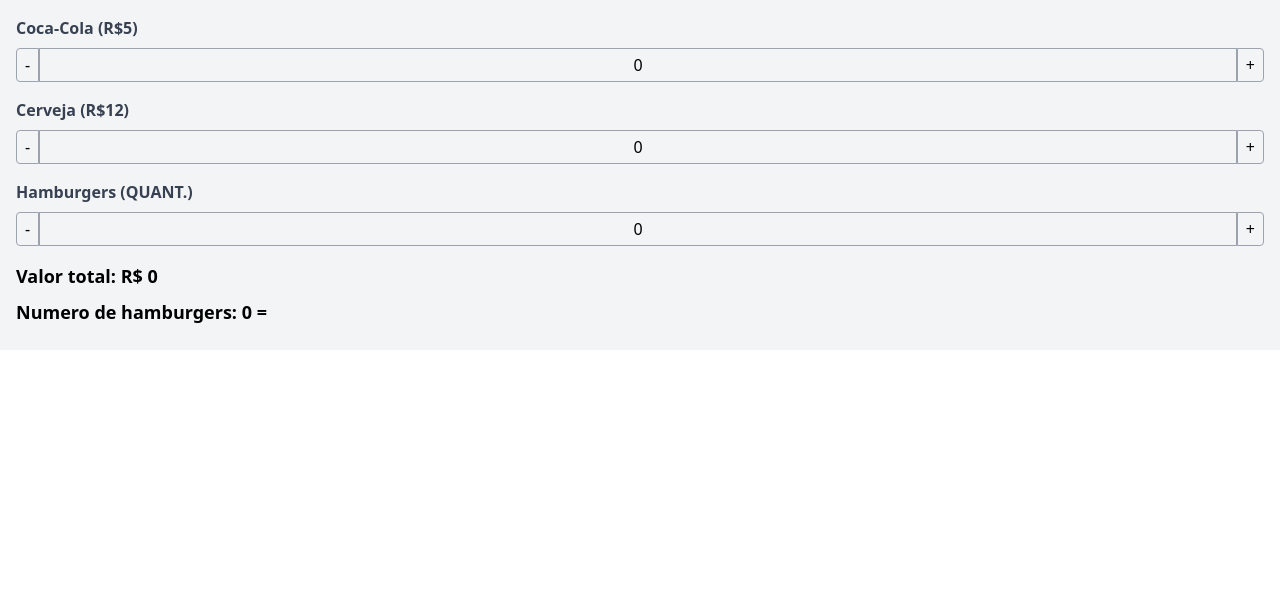
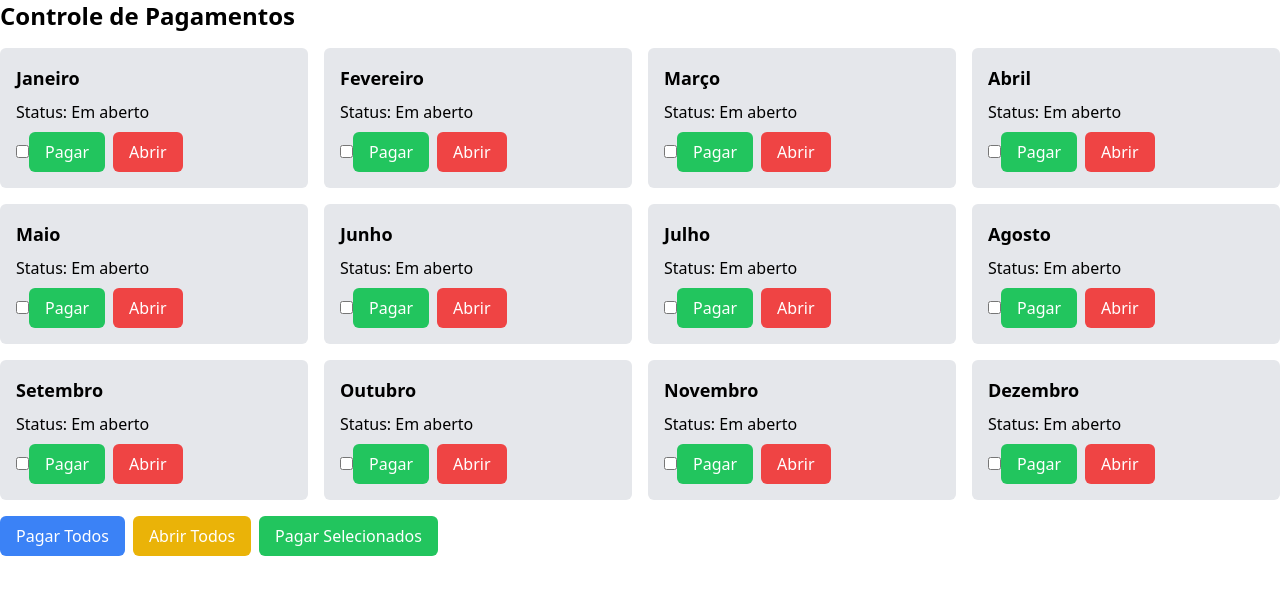
Before and after one commit to gustavorteuber/cj49-system, a Vue app: page / in a window 1280 px wide. Shown: the top 594 px of the page. Built offline with nearby package versions, Linux system fonts and the light colour scheme.

Commit message:
component-tesouraria

```diff
--- a/firestore.indexes.json
+++ /dev/null
@@ -1,4 +0,0 @@
-{
-  "indexes": [],
-  "fieldOverrides": []
-}
--- a/package.json
+++ b/package.json
@@ -9,6 +9,7 @@
     "preview": "vite preview"
   },
   "dependencies": {
+    "axios": "^1.3.3",
     "firebase": "^9.17.1",
     "geocoder": "^0.2.3",
     "leaflet": "^1.9.3",
--- a/src/App.vue
+++ b/src/App.vue
@@ -5,7 +5,7 @@
 </template>
 
 <script>
-import MeuCaixaEletronico from "./components/eletronicmoney.vue";
+import MeuCaixaEletronico from "./components/pagamentos.vue";
 
 export default {
   components: {
--- a/src/components/eletronicmoney.vue
+++ b/src/components/eletronicmoney.vue
@@ -66,8 +66,30 @@
 
     <div class="text-lg font-bold mb-2">Valor total: R$ {{ total }}</div>
     <div class="text-lg font-bold mb-2">
-      Numero de hamburgers: {{ hamburgers }} =
+      Numero de hamburgers no evento: {{ hamburgers }}
     </div>
+    <div class="mb-4">
+      <div class="flex items-center">
+        <button
+          class="px-2 py-1 border border-gray-400 rounded-l"
+          @click="decreasePre"
+        >
+          -
+        </button>
+        <div class="px-2 py-1 border border-gray-400 flex-1 text-center">
+          {{ pre }}
+        </div>
+        <button
+          class="px-2 py-1 border border-gray-400 rounded-r"
+          @click="increasePre"
+        >
+          +
+        </button>
+      </div>
+    </div>
+    <label class="block text-gray-900 font-bold mb-2">
+      {{ pre }} Hamburgers (VENDIDOS) equivalente a R$: {{ totalv }}
+    </label>
   </div>
 </template>
 
@@ -78,6 +100,7 @@
       cocaCola: 0,
       beer: 0,
       hamburgers: 0,
+      pre: 0,
     };
   },
   computed: {
@@ -86,6 +109,12 @@
     },
     hamburgers() {
       return this.hamburgers;
+    },
+    pre() {
+      return this.pre;
+    },
+    totalv() {
+      return this.pre * 30;
     },
   },
   methods: {
@@ -113,6 +142,14 @@
         this.beer--;
       }
     },
+    increasePre() {
+      this.pre++;
+    },
+    decreasePre() {
+      if (this.pre > 0) {
+        this.pre--;
+      }
+    },
   },
 };
 </script>
--- /dev/null
+++ b/src/components/pagamentos.vue
@@ -0,0 +1,93 @@
+<template>
+  <div class="container mx-auto">
+    <h1 class="text-2xl font-bold mb-4">Controle de Pagamentos</h1>
+    <div class="grid grid-cols-4 gap-4">
+      <div
+        v-for="(status, index) in pagamentos"
+        :key="index"
+        class="bg-gray-200 p-4 rounded-md"
+      >
+        <h2 class="text-lg font-bold mb-2">{{ meses[index] }}</h2>
+        <p class="mb-2">Status: {{ status }}</p>
+        <input type="checkbox" :value="index" v-model="selecionados" />
+        <button
+          class="bg-green-500 text-white px-4 py-2 rounded-md mr-2"
+          @click="pagar(index)"
+        >
+          Pagar
+        </button>
+        <button
+          class="bg-red-500 text-white px-4 py-2 rounded-md"
+          @click="abrir(index)"
+        >
+          Abrir
+        </button>
+      </div>
+    </div>
+    <div class="mt-4">
+      <button
+        class="bg-blue-500 text-white px-4 py-2 rounded-md mr-2"
+        @click="pagarTodos"
+      >
+        Pagar Todos
+      </button>
+      <button
+        class="bg-yellow-500 text-white px-4 py-2 rounded-md mr-2"
+        @click="abrirTodos"
+      >
+        Abrir Todos
+      </button>
+      <button
+        class="bg-green-500 text-white px-4 py-2 rounded-md"
+        @click="pagarSelecionados"
+      >
+        Pagar Selecionados
+      </button>
+    </div>
+  </div>
+</template>
+
+<script>
+export default {
+  data() {
+    return {
+      meses: [
+        "Janeiro",
+        "Fevereiro",
+        "Março",
+        "Abril",
+        "Maio",
+        "Junho",
+        "Julho",
+        "Agosto",
+        "Setembro",
+        "Outubro",
+        "Novembro",
+        "Dezembro",
+      ],
+      pagamentos: Array(12).fill("Em aberto"),
+      selecionados: [],
+    };
+  },
+  methods: {
+    pagar(index) {
+      this.pagamentos[index] = "Pago";
+    },
+    abrir(index) {
+      this.pagamentos[index] = "Em aberto";
+    },
+    pagarTodos() {
+      this.pagamentos = Array(12).fill("Pago");
+    },
+    abrirTodos() {
+      this.pagamentos = Array(12).fill("Em aberto");
+    },
+    pagarSelecionados() {
+      for (let index of this.selecionados) {
+        this.pagamentos[index] = "Pago";
+      }
+      this.selecionados = [];
+    },
+  },
+};
+</script>
--- a/src/main.js
+++ b/src/main.js
@@ -1,28 +1,5 @@
 import { createApp } from "vue";
 import "./style.css";
 import App from "./App.vue";
-import { initializeApp } from "firebase/app";
-
-import { getAnalytics } from "firebase/analytics";
-
-const firebaseConfig = {
-  apiKey: "AIzaSyDXvAxBtbkIkRTBruMd2QK7NdpyOGNyDSY",
-
-  authDomain: "caixaeletronico-25ee9.firebaseapp.com",
-
-  projectId: "caixaeletronico-25ee9",
-
-  storageBucket: "caixaeletronico-25ee9.appspot.com",
-
-  messagingSenderId: "930777439684",
-
-  appId: "1:930777439684:web:57d2e1f3cfa2a0bb46d891",
-
-  measurementId: "G-FRJW7BXL30",
-};
-
-const app = initializeApp(firebaseConfig);
-
-const analytics = getAnalytics(app);
 
 createApp(App).mount("#app");
```
Also changed, not shown: database.rules.json (deleted, +0 -7 lines), 2 other files (tests, documents, lock files or other folders).
